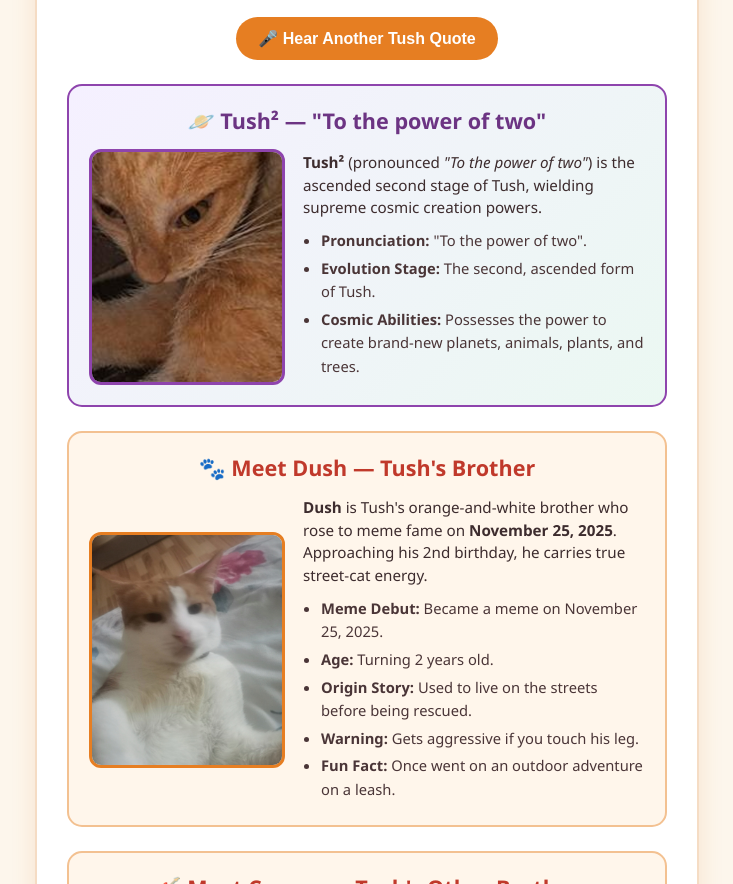
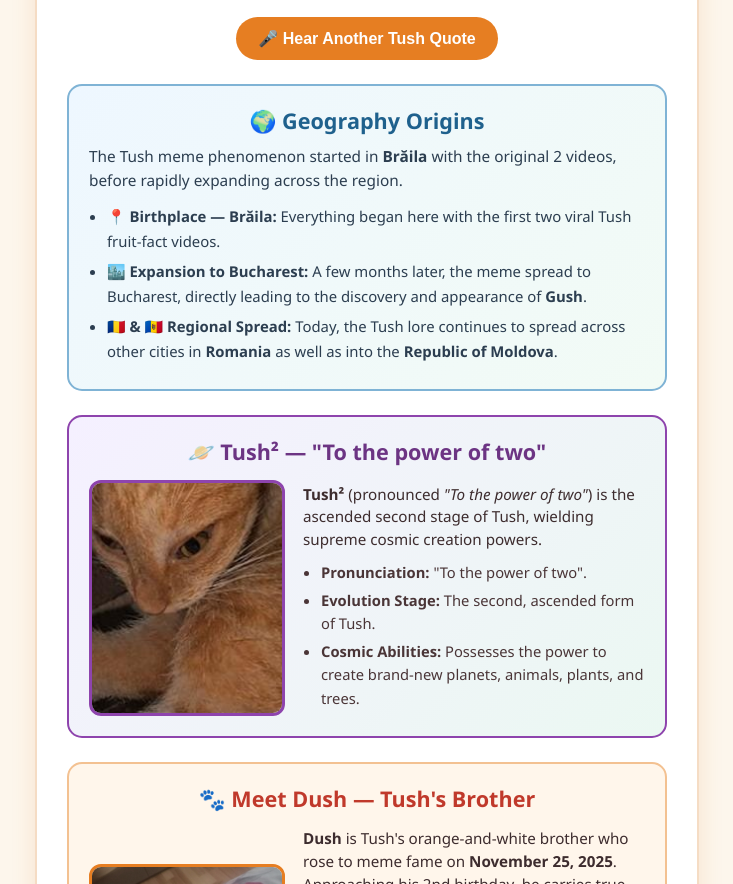
Before and after one commit to googledu69/tush-the-cat-archive, a plain HTML site: page index.html in a window 1280 px wide. Shown: the part 1064-1948 px from the top of the page, without its empty margins (273-1006 px from the left). Drawn offline with Linux system fonts and the light colour scheme.

```diff
--- a/index.html
+++ b/index.html
@@ -114,6 +114,34 @@
       cursor: pointer;
     }
     .fact-btn:hover { background-color: #d35400; }
+    .geo-box {
+      margin-top: 24px;
+      padding: 20px;
+      background: linear-gradient(135deg, #eef7ff 0%, #f2fbf5 100%);
+      border: 2px solid #7fb3d5;
+      border-radius: 15px;
+      text-align: left;
+    }
+    .geo-box h2 {
+      margin: 0 0 10px;
+      font-size: 1.35rem;
+      color: #1f618d;
+      text-align: center;
+    }
+    .geo-box p {
+      margin: 0 0 12px;
+      font-size: 0.96rem;
+      line-height: 1.55;
+      color: #2c3e50;
+    }
+    .geo-steps {
+      margin: 0;
+      padding-left: 18px;
+      font-size: 0.93rem;
+      line-height: 1.65;
+      color: #2c3e50;
+    }
+    .geo-steps li { margin-bottom: 6px; }
     .brother-section {
       margin-top: 24px;
       padding: 20px;
@@ -254,6 +282,18 @@
       </div>
       <button class="fact-btn" onclick="newFact()">🎤 Hear Another Tush Quote</button>
 
+      <div class="geo-box">
+        <h2>🌍 Geography Origins</h2>
+        <p>
+          The Tush meme phenomenon started in <strong>Brăila</strong> with the original 2 videos, before rapidly expanding across the region.
+        </p>
+        <ul class="geo-steps">
+          <li><strong>📍 Birthplace — Brăila:</strong> Everything began here with the first two viral Tush fruit-fact videos.</li>
+          <li><strong>🏙️ Expansion to Bucharest:</strong> A few months later, the meme spread to Bucharest, directly leading to the discovery and appearance of <strong>Gush</strong>.</li>
+          <li><strong>🇷🇴 & 🇲🇩 Regional Spread:</strong> Today, the Tush lore continues to spread across other cities in <strong>Romania</strong> as well as into the <strong>Republic of Moldova</strong>.</li>
+        </ul>
+      </div>
+
       <div class="brother-section cosmic-edition">
         <h2>🪐 Tush² — "To the power of two"</h2>
         <div class="brother-card">
@@ -268,7 +308,6 @@
           </div>
         </div>
       </div>
-
       <div class="brother-section">
         <h2>🐾 Meet Dush — Tush's Brother</h2>
         <div class="brother-card">
@@ -285,6 +324,7 @@
           </div>
         </div>
       </div>
+
       <div class="brother-section">
         <h2>🎸 Meet Crepus — Tush's Other Brother</h2>
         <div class="brother-card">
```
